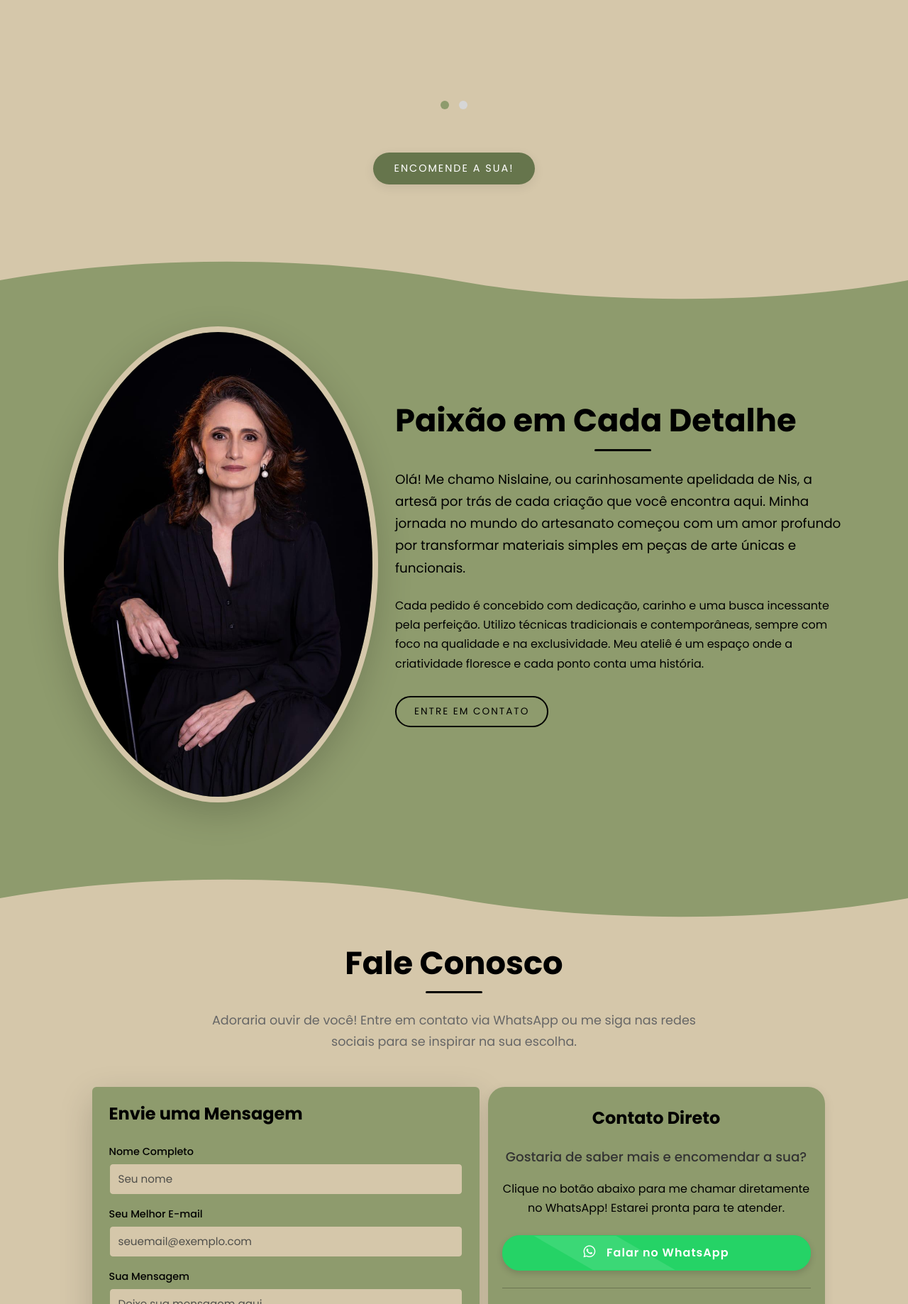
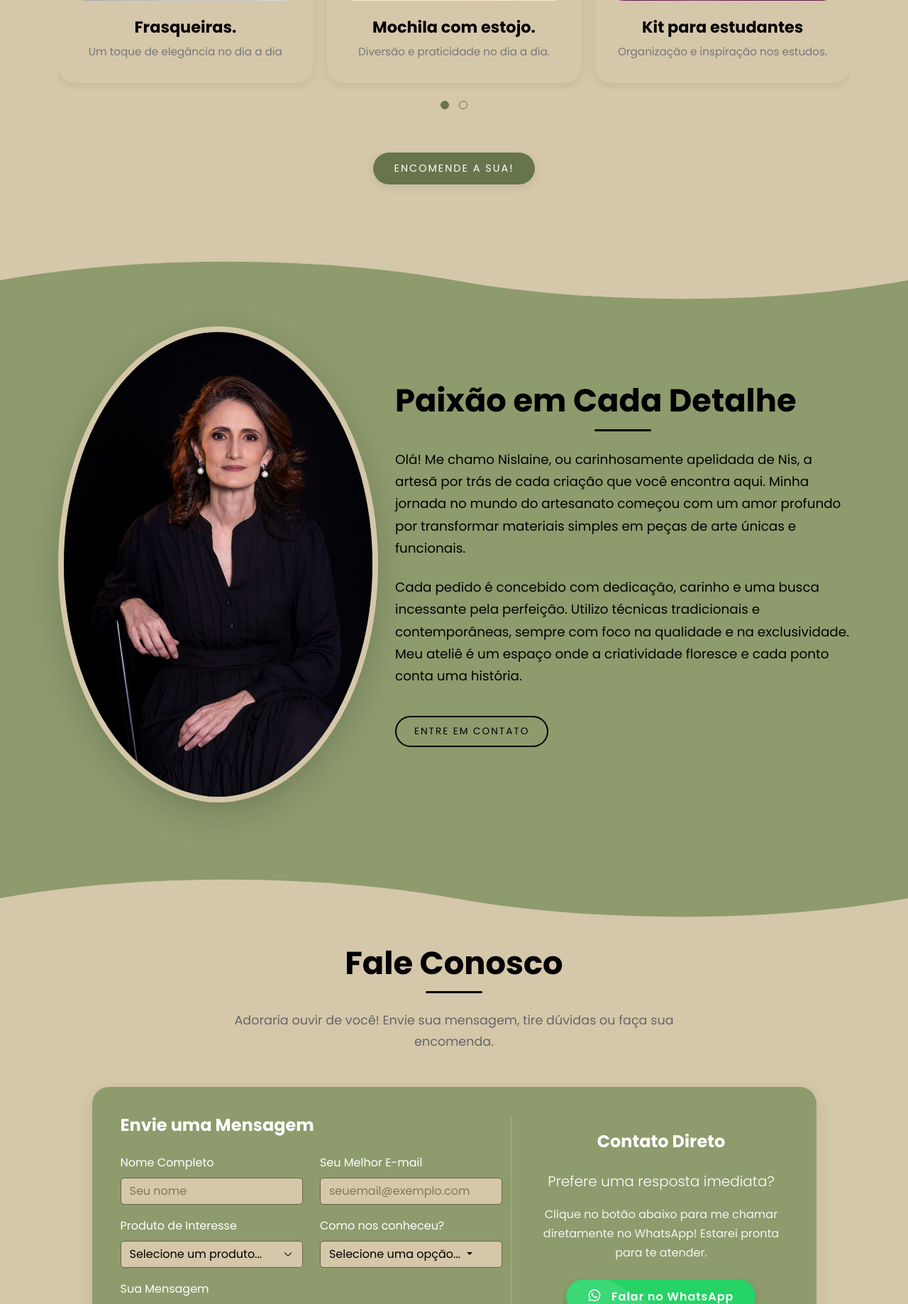
Before and after one commit to Luizbc2/projeto-site, a PHP site: page / in a window 1280 px wide. Shown: the part 1524-3362 px from the top of the page at 71% size. Run offline with PHP 8.4, Linux system fonts and the light colour scheme.

Commit message:
general changes

```diff
--- a/index.html
+++ b/index.html
@@ -75,20 +75,20 @@
                             <a href="#contato" class="btn btn-primary-custom btn-sm">Encomendar</a>
                         </div>
                     </div>
-                    <h3 class="bag-name">Frasqueira Gold</h3>
-                    <p class="bag-description">Sofisticação em cada detalhe.</p>
+                    <h3 class="bag-name">Frasqueiras.</h3>
+                    <p class="bag-description">Um toque de elegância no dia a dia</p>
                 </div>
                 <div class="item bag-item">
                     <div class="bag-img-container">
                         <img src="imagens/mochila juvenil.jpg" alt="Bolsa Moderna 2" class="img-fluid">
                         <div class="bag-hover-overlay">
-                            <h4 class="overlay-title">Mochila com estojo infantil</h4>
+                            <h4 class="overlay-title">Mochila com estojo infatil.</h4>
                             <p class="overlay-text">O kit perfeito para a escola ou aventuras, feito para acompanhar a energia das crianças com muito estilo.</p>
                             <a href="#contato" class="btn btn-primary-custom btn-sm">Encomendar</a>
                         </div>
                     </div>
-                    <h3 class="bag-name">Mochila com estojo infantil</h3>
-                    <p class="bag-description">Diversão e praticidade para os pequenos.</p>
+                    <h3 class="bag-name">Mochila com estojo.</h3>
+                    <p class="bag-description">Diversão e praticidade no dia a dia.</p>
                 </div>
                 <div class="item bag-item">
                     <div class="bag-img-container">
@@ -111,8 +111,8 @@
                             <a href="#contato" class="btn btn-primary-custom btn-sm">Encomendar</a>
                         </div>
                     </div>
-                    <h3 class="bag-name">Bolsinha praiana</h3>
-                    <p class="bag-description">O essencial para um dia de sol.</p>
+                    <h3 class="bag-name">Bolsinha para praia</h3>
+                    <p class="bag-description">O essencial para um dia de sol na.</p>
                 </div>
                  <div class="item bag-item">
                     <div class="bag-img-container">
@@ -164,45 +164,92 @@
     <section id="contato" class="site-section">
         <div class="container">
             <h2 class="section-title text-center">Fale Conosco</h2>
-        <p class="section-subtitle text-center">Adoraria ouvir de você! Entre em contato via WhatsApp ou me siga nas redes sociais para se inspirar na sua escolha.</p>
-        <div class="row justify-content-center align-items-start mt-5">
-            <div class="col-lg-6 col-md-7 mb-5 mb-lg-0">
-                <form id="contactForm" class="contact-form shadow-lg p-4 rounded">
+            <p class="section-subtitle text-center">Adoraria ouvir de você! Envie sua mensagem, tire dúvidas ou faça sua encomenda.</p>
+
+            <div class="row justify-content-center mt-5">
+                <div class="col-lg-11">
+                    <div class="unified-contact-block">
+                        <div class="row align-items-stretch">
+                            <div class="col-lg-7">
+                                <form id="contactForm">
                                     <h3 class="form-section-title mb-4">Envie uma Mensagem</h3>
-                    <div class="mb-3">
+                                    <div class="row">
+                                        <div class="col-md-6 mb-3">
                                             <label for="nome" class="form-label">Nome Completo</label>
                                             <input type="text" class="form-control" id="nome" placeholder="Seu nome" required>
                                         </div>
-                    <div class="mb-3">
+                                        <div class="col-md-6 mb-3">
                                             <label for="email" class="form-label">Seu Melhor E-mail</label>
                                             <input type="email" class="form-control" id="email" placeholder="seuemail@exemplo.com" required>
                                         </div>
+                                    </div>
+                                    <div class="row">
+                                        <div class="col-md-6 mb-3">
+                                            <label for="produtoInteresse" class="form-label">Produto de Interesse</label>
+                                            <select id="produtoInteresse" class="form-select">
+                                                <option selected>Selecione um produto...</option>
+                                                <option>Frasqueira</option>
+                                                <option>Mochila com estojo</option>
+                                                <option>Kit para estudantes</option>
+                                                <option>Bolsinha para praia</option>
+                                                <option>Necessaire Temática</option>
+                                                <option>Outro (especificar na mensagem)</option>
+                                            </select>
+                                        </div>
+                                        <div class="col-md-6 mb-3">
+                                            <label class="form-label">Como nos conheceu?</label>
+                                            <div class="dropdown">
+                                                <button class="btn dropdown-toggle form-control text-start" type="button" id="dropdownComoConheceu" data-bs-toggle="dropdown" aria-expanded="false">
+                                                    Selecione uma opção...
+                                                </button>
+                                                <ul class="dropdown-menu" aria-labelledby="dropdownComoConheceu">
+                                                    <li><a class="dropdown-item" href="#">Instagram</a></li>
+                                                    <li><a class="dropdown-item" href="#">Indicação de amigos</a></li>
+                                                    <li><a class="dropdown-item" href="#">Outro</a></li>
+                                                </ul>
+                                            </div>
+                                            <input type="hidden" name="comoConheceu" id="comoConheceuInput">
+                                        </div>
+                                    </div>
                                     <div class="mb-3">
                                         <label for="mensagem" class="form-label">Sua Mensagem</label>
-                        <textarea class="form-control" id="mensagem" rows="4" placeholder="Deixe sua mensagem aqui..." required></textarea>
+                                        <textarea class="form-control" id="mensagem" rows="4" placeholder="Deixe os detalhes do seu pedido ou sua dúvida aqui..." required></textarea>
                                     </div>
-                    <div class="text-center">
+                                    <div class="mb-3">
+                                         <label class="form-label">Sua avaliação do Ateliê:</label>
+                                         <div class="star-rating">
+                                            <input type="radio" id="5-stars" name="rating" value="5" /><label for="5-stars" class="fa fa-star"></label>
+                                            <input type="radio" id="4-stars" name="rating" value="4" /><label for="4-stars" class="fa fa-star"></label>
+                                            <input type="radio" id="3-stars" name="rating" value="3" /><label for="3-stars" class="fa fa-star"></label>
+                                            <input type="radio" id="2-stars" name="rating" value="2" /><label for="2-stars" class="fa fa-star"></label>
+                                            <input type="radio" id="1-star" name="rating" value="1" /><label for="1-star" class="fa fa-star"></label>
+                                         </div>
+                                    </div>
+                                    <div class="text-center mt-4">
                                         <button type="submit" class="btn btn-primary-custom btn-md">Enviar Mensagem</button>
                                     </div>
                                 </form>
                             </div>
 
-                 <div class="col-lg-5 col-md-5 text-center whatsapp-contact-section">
+                            <div class="col-lg-5 direct-contact-pane">
+                                <div class="text-center">
                                     <h3 class="form-section-title mb-4">Contato Direto</h3>
-                <p class="lead mb-3">Gostaria de saber mais e encomendar a sua?</p>
+                                    <p class="lead mb-3">Prefere uma resposta imediata?</p>
                                     <p class="mb-4">Clique no botão abaixo para me chamar diretamente no WhatsApp! Estarei pronta para te atender.</p>
                                     <a href="https://wa.me/554499629630" class="btn btn-success btn-lg whatsapp-button" target="_blank">
                                         <i class="fab fa-whatsapp"></i> Falar no WhatsApp
                                     </a>
                                     <hr class="my-4">
-
-                <p class="lead mb-2">Veja mais do meu trabalho!</p>
+                                    <p class="lead mb-3">Veja mais do meu trabalho!</p>
                                     <p class="mb-3">Siga-me no Instagram para novidades e inspirações.</p>
                                     <a href="https://www.instagram.com/nismelloatelie/" class="btn btn-lg direct-contact-button instagram-button" target="_blank">
                                         <i class="fab fa-instagram"></i> Ver no Instagram
                                     </a>
                                 </div>
-
+                            </div>
+                        </div>
+                    </div>
+                </div>
             </div>
         </div>
     </section>
--- a/styles.css
+++ b/styles.css
@@ -355,10 +363,11 @@
 
 .owl-theme .owl-dots .owl-dot.active span,
 .owl-theme .owl-dots .owl-dot:hover span {
-        background: var(--color-background-contrast) !important;
+    background: #66754C !important;
 }
 .owl-theme .owl-dots .owl-dot span {
-        background: #D6D6D6 !important;
+    background: #D5C7AA !important;
+    border: 1px solid #66754C;
     width: 12px !important;
     height: 12px !important;
     margin: 5px 7px !important;
@@ -407,35 +416,10 @@
     font-weight: 400;
 }
 #sobre p:not(.lead) {
-        font-size: 1rem;
-        color: var(--color-text);
-    }
-
-    .contact-form {
-        background-color: var(--color-background-contrast);
-        padding: 1.5rem;
-    }
-    .form-label
-    {
-        color: white
-    }
-    .contact-form .form-label {
-        font-weight: 500;
-        color: black;
-        margin-bottom: 0.3rem;
-    }
-
-    .contact-form .form-control {
-        border-radius: var(--border-radius-sm);
-        padding: 12px 15px;
-        border: 1px solid var(--color-border);
-        transition: border-color 0.3s ease, box-shadow 0.3s ease;
-        background-color: var(--color-background);
-    }
-
-    .contact-form .form-control:focus {
-        border-color: var(--color-primary);
-        box-shadow: 0 0 0 0.2rem rgba(218, 165, 32, 0.25);
+    font-size: 1.15rem;
+    color: #000000;
+    margin-bottom: 1.5rem;
+    font-weight: 400;
 }
 
 .site-footer {
@@ -635,59 +621,6 @@
 
 .font-navbar {
     font-family: 'Poppins', sans-serif;
-    }
-    .form-section-title {
-        font-family: var(--font-headings);
-        color: var(--color-secondary);
-        font-size: 1.5rem;
-        margin-bottom: 1rem;
-    }
-
-    .contact-form .form-label {
-        font-weight: 500;
-        color: black;
-        margin-bottom: 0.25rem;
-        font-size: 0.9rem;
-    }
-
-    .contact-form .form-control {
-        border-radius: var(--border-radius-sm);
-        padding: 10px 12px;
-        border: 1px solid var(--color-border);
-        transition: border-color 0.3s ease, box-shadow 0.3s ease;
-        background-color: var(--color-background);
-        font-size: 0.95rem;
-    }
-
-    .contact-form .form-control:focus {
-        border-color: var(--color-primary);
-        box-shadow: 0 0 0 0.2rem rgba(218, 165, 32, 0.25);
-    }
-
-    .contact-form .mb-3 {
-        margin-bottom: 0.8rem !important;
-    }
-
-    .contact-form .btn-md {
-        padding: 10px 25px;
-        font-size: 0.85rem;
-    }
-
-    .whatsapp-contact-section {
-        padding: 30px 20px;
-        background-color: #8E9B6D;
-        border-radius: var(--border-radius-md);
-        box-shadow: var(--shadow-soft);
-        display: flex;
-        flex-direction: column;
-        justify-content: center;
-        height: 100%;
-    }
-
-    .whatsapp-contact-section .lead {
-        font-size: 1.15rem;
-        font-weight: 500;
-        color: #333;
 }
 
 .whatsapp-button {
@@ -788,6 +721,124 @@
     transform: rotate(30deg) translateY(-100%);
 }
 
+.contact-form, .whatsapp-contact-section {
+    background-color: transparent;
+    box-shadow: none;
+    padding: 0;
+}
+
+.unified-contact-block {
+    background-color: var(--color-background-contrast);
+    padding: 2.5rem;
+    border-radius: var(--border-radius-md);
+    box-shadow: var(--shadow-medium);
+}
+
+.unified-contact-block .form-section-title,
+.unified-contact-block .form-label,
+.unified-contact-block .lead {
+    color: #ffffff;
+}
+.unified-contact-block p {
+    color: rgba(255, 255, 255, 0.9);
+}
+.unified-contact-block hr {
+    background-color: rgba(255, 255, 255, 0.2);
+}
+
+.direct-contact-pane {
+    display: flex;
+    flex-direction: column;
+    justify-content: center;
+    border-left: 1px solid rgba(255, 255, 255, 0.2);
+    padding-left: 2rem;
+}
+
+.unified-contact-block .form-control,
+.unified-contact-block .form-select,
+.unified-contact-block .dropdown-toggle {
+    background-color: var(--color-background);
+    border: 1px solid var(--color-primary-darker);
+    color: var(--color-secondary);
+    border-radius: var(--border-radius-sm);
+}
+
+.unified-contact-block .form-control:focus,
+.unified-contact-block .form-select:focus,
+.unified-contact-block .dropdown-toggle:focus {
+    background-color: var(--color-background);
+    border-color: var(--color-primary-darker);
+    box-shadow: 0 0 0 0.25rem rgba(110, 99, 76, 0.3);
+    color: var(--color-secondary);
+}
+
+.unified-contact-block .form-control::placeholder {
+    color: var(--color-primary-darker);
+    opacity: 0.8;
+}
+
+.unified-contact-block .dropdown-menu {
+    background-color: var(--color-background);
+    border: 1px solid var(--color-primary-darker);
+}
+
+.unified-contact-block .dropdown-item {
+    color: var(--color-secondary);
+}
+
+.unified-contact-block .dropdown-item:hover {
+    background-color: var(--color-primary-darker);
+    color: #FFF;
+}
+
+.form-section-title {
+    font-family: var(--font-headings);
+    color: var(--color-secondary);
+    font-size: 1.5rem;
+    margin-bottom: 1rem;
+}
+
+.star-rating {
+    display: flex;
+    flex-direction: row-reverse;
+    justify-content: flex-start;
+}
+
+.star-rating input[type="radio"] {
+    display: none;
+}
+
+.star-rating label {
+    font-size: 1.5rem;
+    color: var(--color-background);
+    cursor: pointer;
+    transition: color 0.2s;
+    padding: 0 0.1em;
+    text-shadow: 0 1px 2px rgba(0,0,0,0.2);
+}
+
+.star-rating:not(:hover) input[type="radio"]:checked ~ label,
+.star-rating:hover input[type="radio"]:hover ~ label {
+    color: #ffc107;
+}
+
+.star-rating input[type="radio"]:checked ~ label {
+    color: #ffc107;
+}
+
+@media (max-width: 991.98px) {
+    .direct-contact-pane {
+        border-left: none;
+        border-top: 1px solid rgba(255, 255, 255, 0.2);
+        padding-left: 0;
+        padding-top: 2rem;
+        margin-top: 2rem;
+    }
+    .unified-contact-block {
+        padding: 1.5rem;
+    }
+}
+
 @media (max-width: 767.98px) {
     .whatsapp-contact-section {
         margin-top: 30px;
```
Also changed, not shown: other parts of styles.css (+21 -11 lines), script.js (+17 -2 lines). Lines whose indentation alone changed are shown as unchanged.
